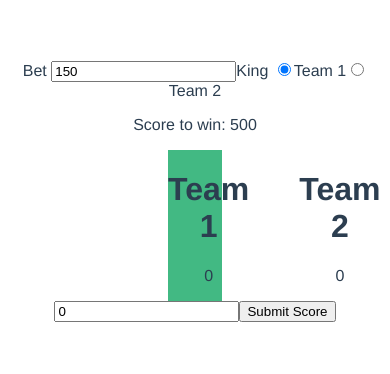
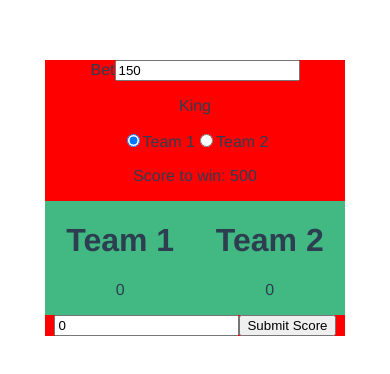
Before and after one commit to mojogitoverhere/hokm, a Vue app: page / in a window 390 px wide. Shown: the top 374 px of the page. Built offline with nearby package versions, Linux system fonts and the light colour scheme; the HTML template or start-up script is replaced by a standard one.

Commit message:
Make screen more responsive

```diff
--- a/src/components/Game.vue
+++ b/src/components/Game.vue
@@ -1,15 +1,16 @@
 <template>
-  <div>
-    <label>Bet
-      <input type="text" v-model="bet" />
-    </label>
-    <label>King
-      <input type="radio" id="team1" value="team1" v-model="king"/>
-      <label for="team1">Team 1</label>
-      <input type="radio" id="team2" value="team2" v-model="king"/>
-      <label for="team2">Team 2</label>
-    </label>
+  <div id="game-root">
+    <label for="bet">Bet</label>
+    <input type="text" id="bet" v-model="bet" />
+
+    <p>King</p>
+    <input type="radio" id="team1" value="team1" v-model="king"/>
+    <label for="team1">Team 1</label>
+    <input type="radio" id="team2" value="team2" v-model="king"/>
+    <label for="team2">Team 2</label>
+
     <p>Score to win: {{scoreToWin}}</p>
+
     <div class="game">
       <div class="team-1">
         <h1>Team 1</h1>
@@ -24,6 +25,7 @@
         </ul>
       </div>
     </div>
+
     <input v-model="score" type="text"/>
     <button v-on:click="submitScore">Submit Score</button>
     <div v-if="winner">
@@ -88,6 +90,11 @@ export default {
 
 <!-- Add "scoped" attribute to limit CSS to this component only -->
 <style scoped>
+#game-root {
+  background-color: red;
+  width: 80%;
+  margin: 0 auto;
+}
 h3 {
   margin: 40px 0 0;
 }
@@ -105,10 +112,7 @@ a {
   background-color:#42b983;
   display: grid;
   grid-template-columns: 1fr 1fr;
-  margin-left: 10em;
-  margin-right: 10em;
-  column-gap: 50px;
-  row-gap: 50px;
+  margin: 0 auto;
 }
 
 </style>
```
